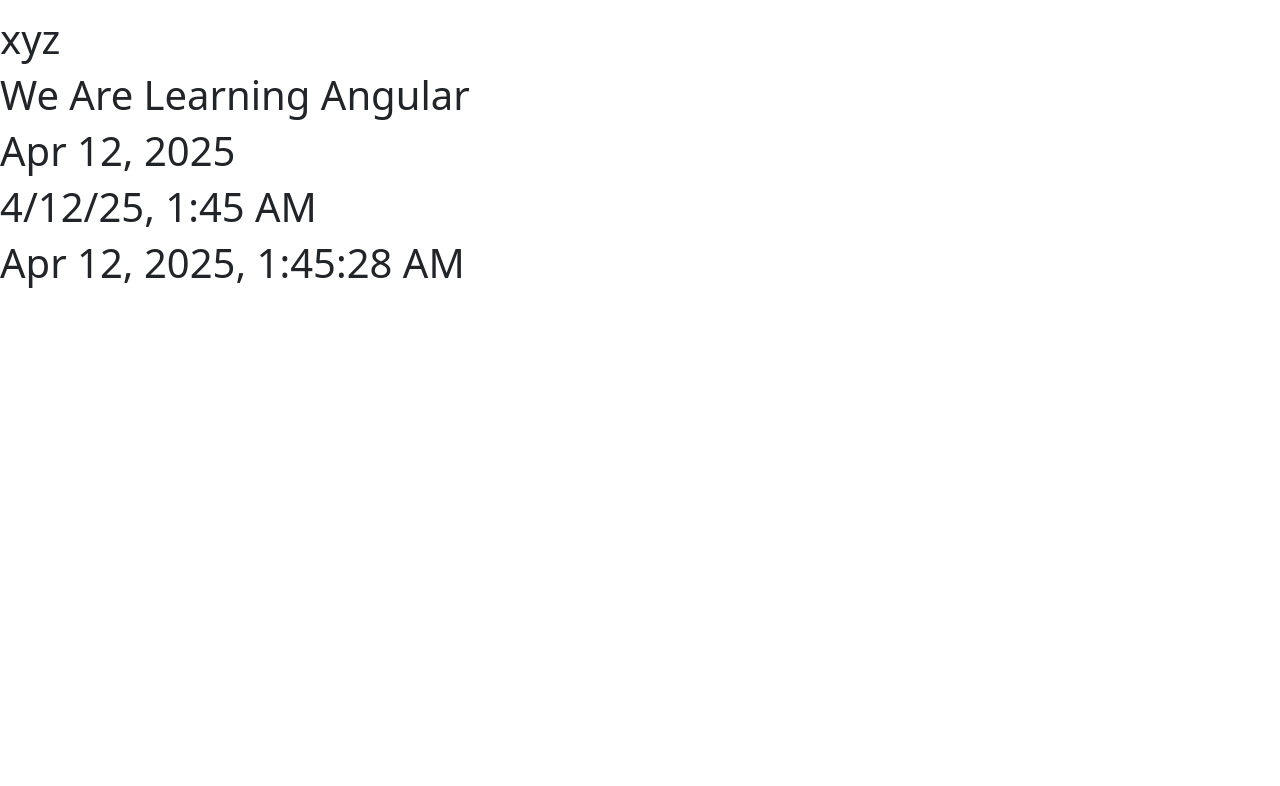
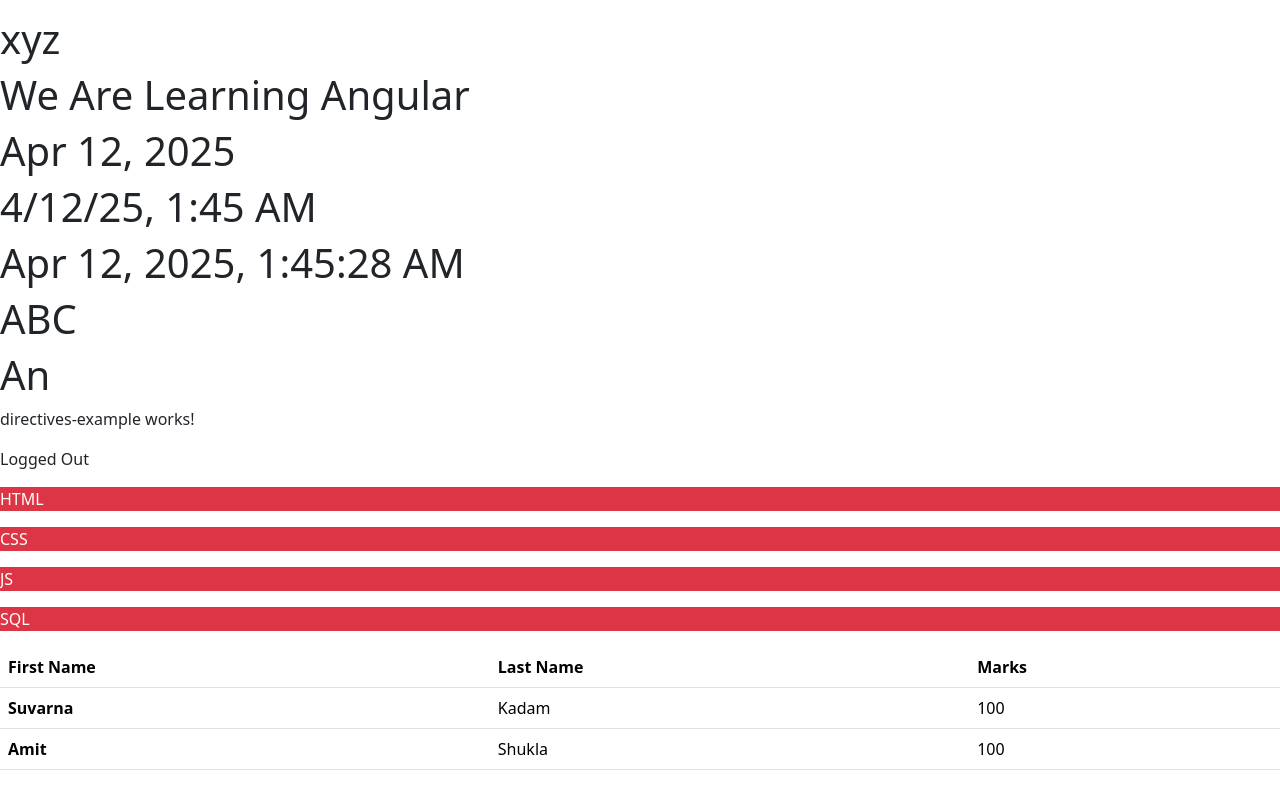
Before and after one commit to Priya-Vibhute/Angular-Weekend, an Angular app: page / in a window 1280 px wide. Shown: the part 887-1673 px from the top of the page. Before the commit the page ends 1182 px from the top, so only its background shows below. Built offline with nearby package versions, Linux system fonts and the light colour scheme.

Commit message:
6 April 2025

```diff
--- a/src/app/app.component.html
+++ b/src/app/app.component.html
@@ -6,3 +6,4 @@
 <app-data-binding></app-data-binding>
 <app-addition></app-addition>
 <app-pipe-examples></app-pipe-examples>
+<app-directives-example></app-directives-example>
--- a/src/app/app.component.ts
+++ b/src/app/app.component.ts
@@ -6,10 +6,11 @@ import { CategoryComponent } from './category/category.component';
 import { DataBindingComponent } from './data-binding/data-binding.component';
 import { AdditionComponent } from './addition/addition.component';
 import { PipeExamplesComponent } from './pipe-examples/pipe-examples.component';
+import { DirectivesExampleComponent } from './directives-example/directives-example.component';
 
 @Component({
   selector: 'app-root',
-  imports: [RouterOutlet,AboutComponent,ProductComponent,CategoryComponent,DataBindingComponent,AdditionComponent,PipeExamplesComponent],
+  imports: [RouterOutlet,AboutComponent,ProductComponent,CategoryComponent,DataBindingComponent,AdditionComponent,PipeExamplesComponent,DirectivesExampleComponent],
   templateUrl: './app.component.html',
   styleUrl: './app.component.css'
 })
--- /dev/null
+++ b/src/app/directives-example/directives-example.component.html
@@ -0,0 +1,32 @@
+<p>directives-example works!</p>
+<!-- *ngIf -->
+
+<p class="text-white bg-danger" *ngIf="loggedIn ; else block ">Logged In</p>
+
+<ng-template #block>
+    <p>Logged Out</p>
+</ng-template>
+
+<p class="text-white bg-danger" *ngFor="let s of  subjects">{{s}}</p>
+
+
+
+
+<table class="table">
+    <thead>
+      <tr>
+        <th scope="col">First Name</th>
+        <th scope="col">Last Name</th>
+        <th scope="col">Marks</th>
+      </tr>
+    </thead>
+    <tbody>
+
+      <tr *ngFor="let student of students">
+        <th scope="row">{{student.firstName}}</th>
+        <td>{{student.lastName}}</td>
+        <td>{{student.marks}}</td>
+      </tr>
+
+    </tbody>
+  </table>
--- /dev/null
+++ b/src/app/directives-example/directives-example.component.ts
@@ -0,0 +1,18 @@
+import { NgFor, NgIf } from '@angular/common';
+import { Component } from '@angular/core';
+
+@Component({
+  selector: 'app-directives-example',
+  imports: [NgIf,NgFor],
+  templateUrl: './directives-example.component.html',
+  styleUrl: './directives-example.component.css'
+})
+export class DirectivesExampleComponent {
+  loggedIn:boolean=false;
+  subjects:string[]=["HTML","CSS","JS","SQL"]
+  students=[
+    {firstName:"Suvarna",lastName:"Kadam",marks:100},
+    {firstName:"Amit",lastName:"Shukla",marks:100}
+  ]
+
+}
--- a/src/app/notavailable.pipe.ts
+++ b/src/app/notavailable.pipe.ts
@@ -3,10 +3,14 @@ import { Pipe, PipeTransform } from '@angular/core';
 @Pipe({
   name: 'notavailable'
 })
+// {{"" | notavailable }}
 export class NotavailablePipe implements PipeTransform {
 
   transform(value: string, ...args: unknown[]): unknown {
-    return null;
+    if(value=="")
+      return "NA"
+    else
+      return value
   }
 
 }
--- a/src/app/pipe-examples/pipe-examples.component.html
+++ b/src/app/pipe-examples/pipe-examples.component.html
@@ -4,3 +4,5 @@
 <h1>{{currentDate | date}}</h1>
 <h1>{{currentDate | date:"short"}}</h1>
 <h1>{{currentDate | date:"medium"}}</h1>
+<h1>{{"ABC"|notavailable}}</h1>
+<h1>{{"Angular"|slice:0:2}}</h1>
--- a/src/app/pipe-examples/pipe-examples.component.ts
+++ b/src/app/pipe-examples/pipe-examples.component.ts
@@ -1,9 +1,10 @@
-import { DatePipe, LowerCasePipe, TitleCasePipe, UpperCasePipe } from '@angular/common';
+import { DatePipe, LowerCasePipe, SlicePipe, TitleCasePipe, UpperCasePipe } from '@angular/common';
 import { Component } from '@angular/core';
+import { NotavailablePipe } from '../notavailable.pipe';
 
 @Component({
   selector: 'app-pipe-examples',
-  imports: [UpperCasePipe,LowerCasePipe,TitleCasePipe,DatePipe],
+  imports: [UpperCasePipe,LowerCasePipe,TitleCasePipe,DatePipe,NotavailablePipe,SlicePipe],
   templateUrl: './pipe-examples.component.html',
   styleUrl: './pipe-examples.component.css'
 })
```
Also changed, not shown: src/app/slice.pipe.ts (added, +12 -0 lines), src/app/directives-example/directives-example.component.css (added), 2 other files (tests, documents, lock files or other folders).
